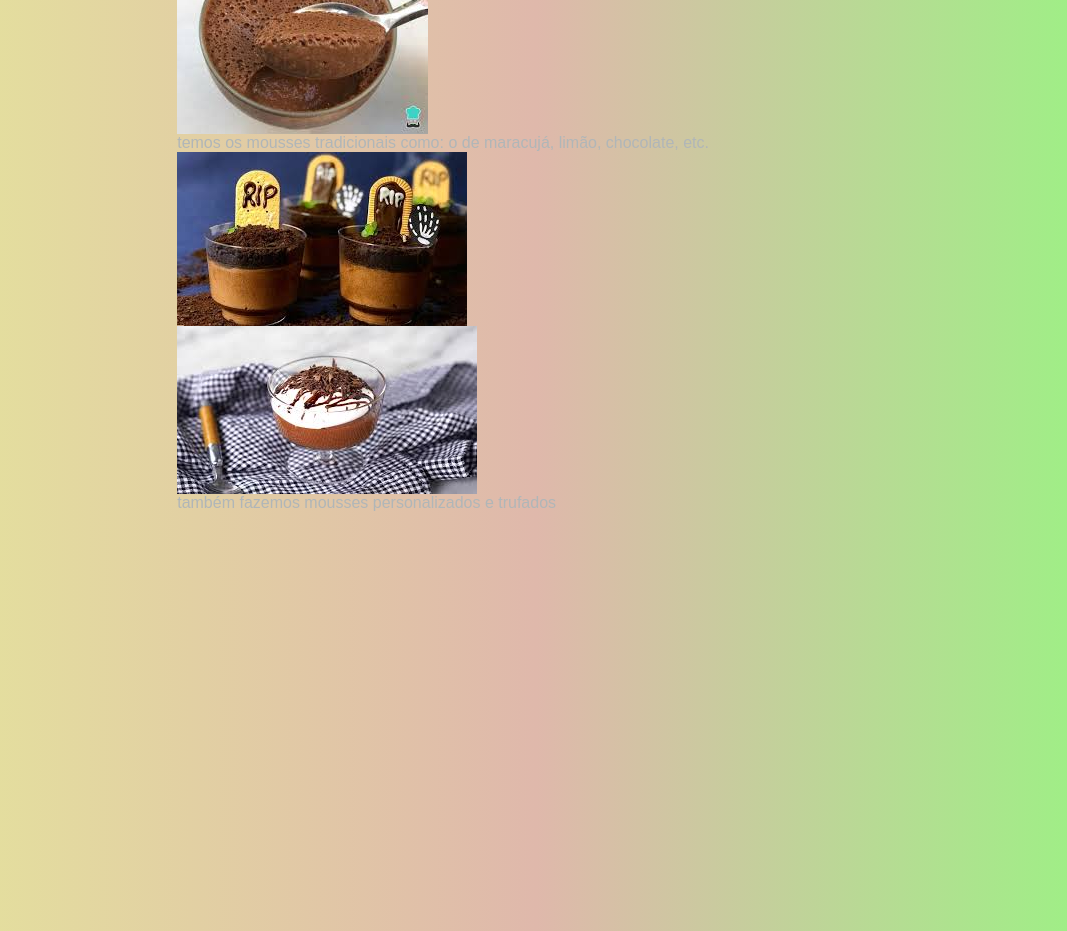
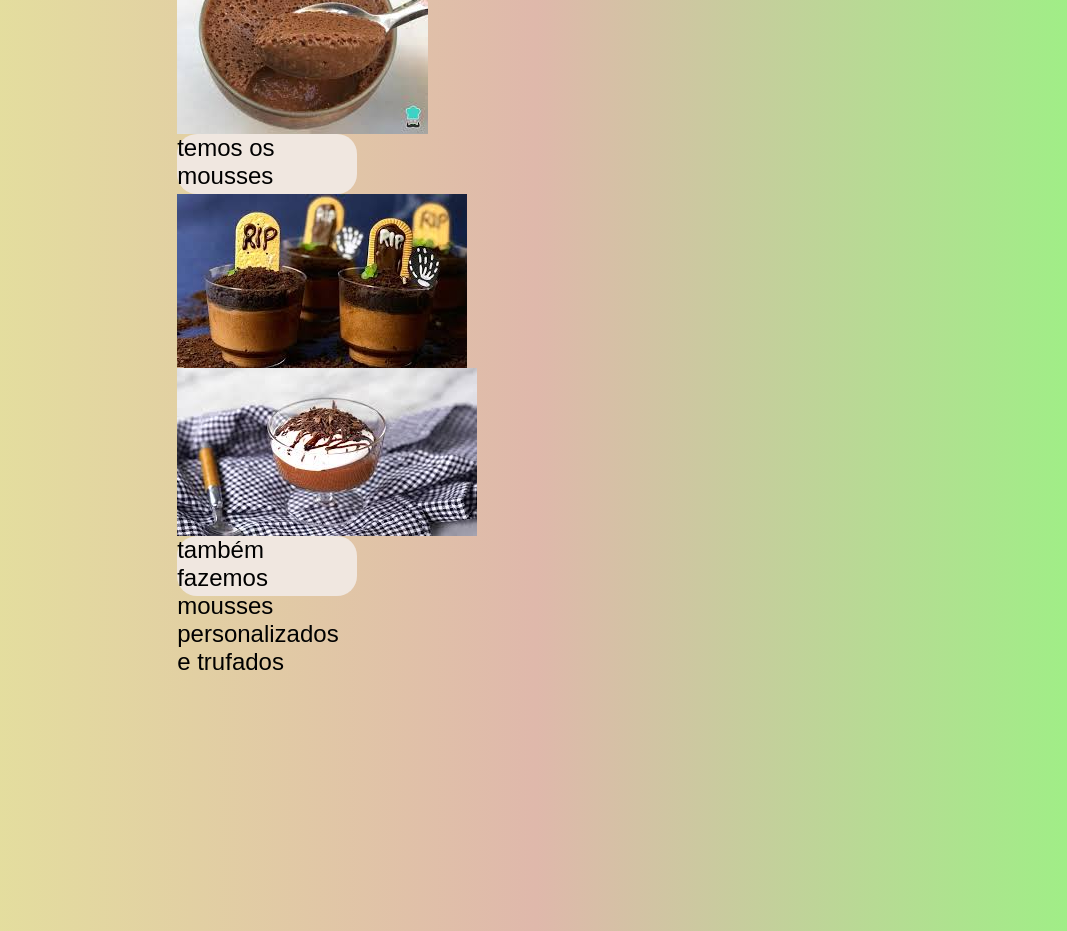
Before and after one commit to saturninhoo/teste-loja, a plain HTML site: page index.html in a window 1280 px wide. Shown: the part 1840-2771 px from the top of the page, without its empty margins (142-1209 px from the left). Drawn offline with Linux system fonts and the light colour scheme.

Commit message:
paragrafofundo

```diff
--- a/style.css
+++ b/style.css
@@ -109,11 +109,27 @@ body {
 }
 
 .mouusep {
-
+    background-color: #f0e7e0;
+    width: 180px;
+    height: 60px;
+    border: none;
+    border-radius: 20px;
+    font-weight: 400;
+    font-size: 24px;
+    color: #000000;
+    align-content: space-around;
 }
 
 .hallowen {
-
+    background-color: #f0e7e0;
+    width: 180px;
+    height: 60px;
+    border: none;
+    border-radius: 20px;
+    font-weight: 400;
+    font-size: 24px;
+    color: #000000;
+    align-content: space-around;
 }
 
 .conteudo-secundario-imagem {
```
